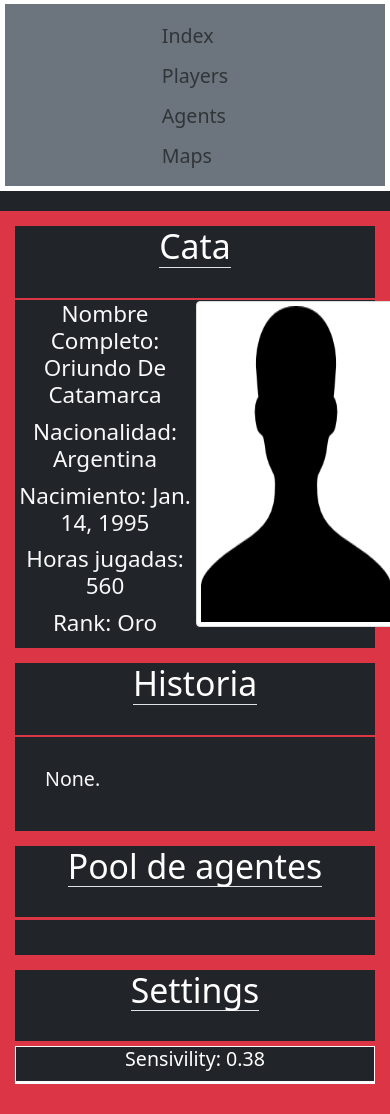
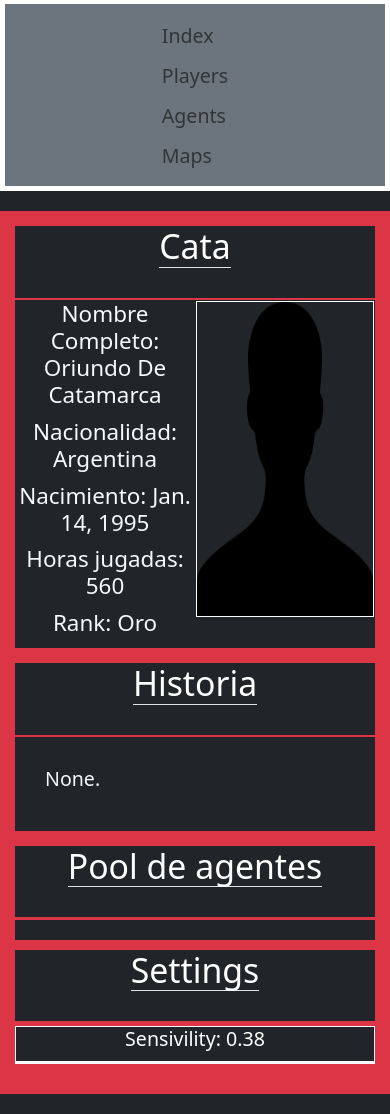
Before and after one commit to VisinoJuanCruz/clp-site, a Django app: page /players/player/0460843d-035b-4c3d-b0c6-869d305b6907/ in a window 390 px wide. Shown: the part 107-1221 px from the top of the page. Run offline with Django 3.2, Linux system fonts and the light colour scheme; data comes from the database, SQL or seed files in the repository; some libraries are stand-ins or nearby versions.

Commit message:
Acomodados player_list, agent_list, player_detail para que sean responsives, hay que comenzar react

```diff
--- a/clpsite/players/templates/players/player_detail.html
+++ b/clpsite/players/templates/players/player_detail.html
@@ -26,7 +26,7 @@
 
 
 		<div class="col-6 d-flex border border-dark ">
-			<img src="{{ player.get_image_url }}" class="mx-auto thumbnail align-center" width="200" heigth="200" >
+			<img src="{{ player.get_image_url }}"class="img-fluid mx-auto max-width:auto height:20em border border-white  mb-5">
 		</div>
 
 </div>
@@ -60,21 +60,24 @@
 
 
 <div class="d-flex justify-content-center bg-dark text-white mb-1">
-<h1 class="display-1 h1 border-bottom mb-5">Pool de agentes</h1>
+<h1 class="display-1 h1 border-bottom mb-5 text-center">Pool de agentes</h1>
 
 </div>
 
-<div class="bg-dark mb-4 p-3">
-<div class="d-flex justify-content-around mb-4">
+<div class="bg-dark">
+	<ul class="row justify-content-center px-3 py-3">
 	{% for agent in player.agents.all %}
+                                <a  class=" col-sm-4 display-6 text-white text-center text-decoration-none mt-3" style="font-size: calc(1rem + 1vw)" href="{{agent.get_absolute_url}}" >
+					<li class=" bg-dark text-center border " style="list-style-type: none; height: calcu(12rem + 1vw) ">
+						<p class="px-3 "    > {{ agent.name }} </p>
+				<img src="{{ agent.get_icon_url }}" class="img-fluid mx-auto max-width:auto height:200px border border-white  mb-5" style="height:5em">
+                  </li></a>
 
-                                <a href="{{agent.get_absolute_url}}" class="link-info display-3 justify-content-around text-danger">
-					<img src="{{ agent.get_icon_url }}" class="mx-auto thumbnail" width="100" heigth="100" > {{ agent.name }}</a>
 	{% endfor %}
-		</div>
+	</ul>
+</div>
 
-</div>
-</div>
+
 
 
 
--- a/clpsite/players/templates/players/player_list.html
+++ b/clpsite/players/templates/players/player_list.html
@@ -12,7 +12,7 @@
 
 <div class="bg-danger">
          {% if player_list %}
-         <ul class="row justify-content-around ">
+         <ul class="row justify-content-center ">
                 {% for player in player_list %}
 
                                  <a  class=" col-sm-4 text-white text-center text-decoration-none mt-3" style="font-size: calc(1rem + 1vw)"  href="{{player.get_absolute_url}}">
```
Also changed, not shown: clpsite/players/templates/players/agent_list.html (+5 -6 lines), clpsite/players/templates/players/map_list.html (+5 -7 lines).
